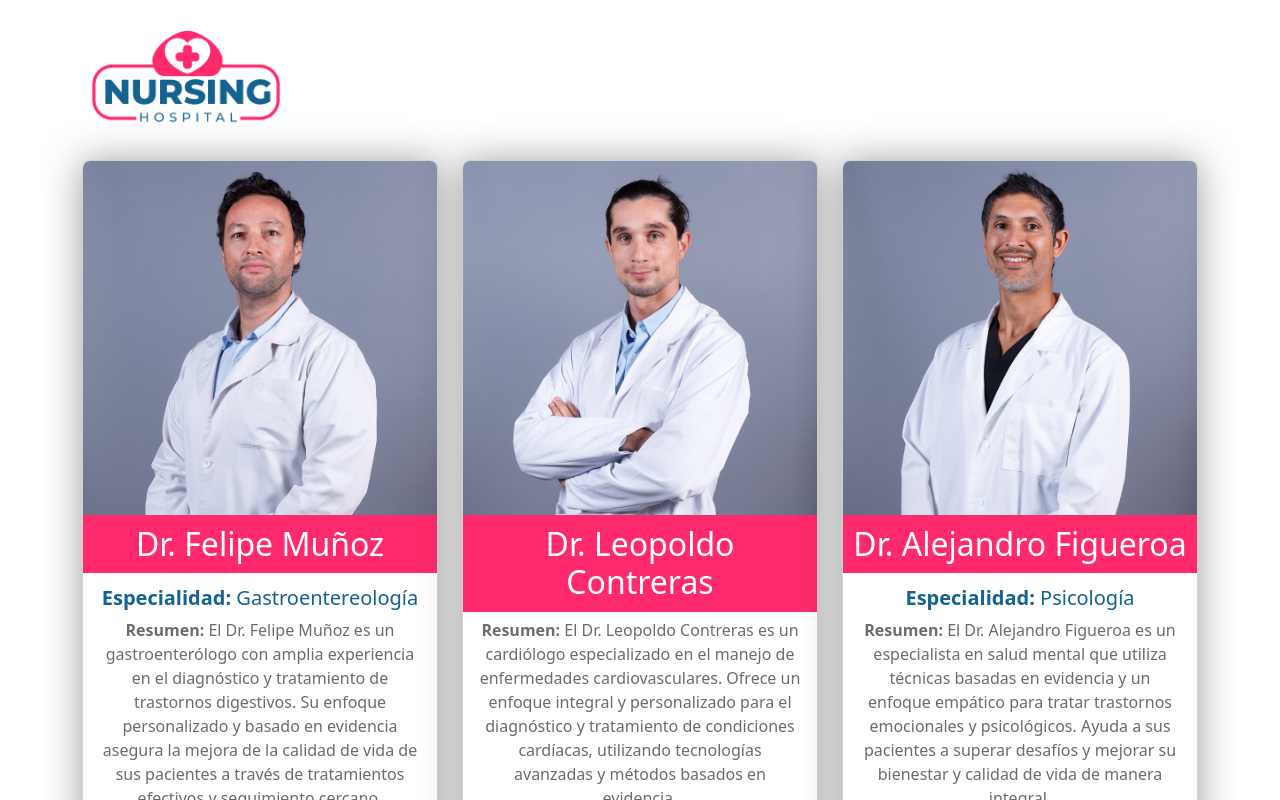
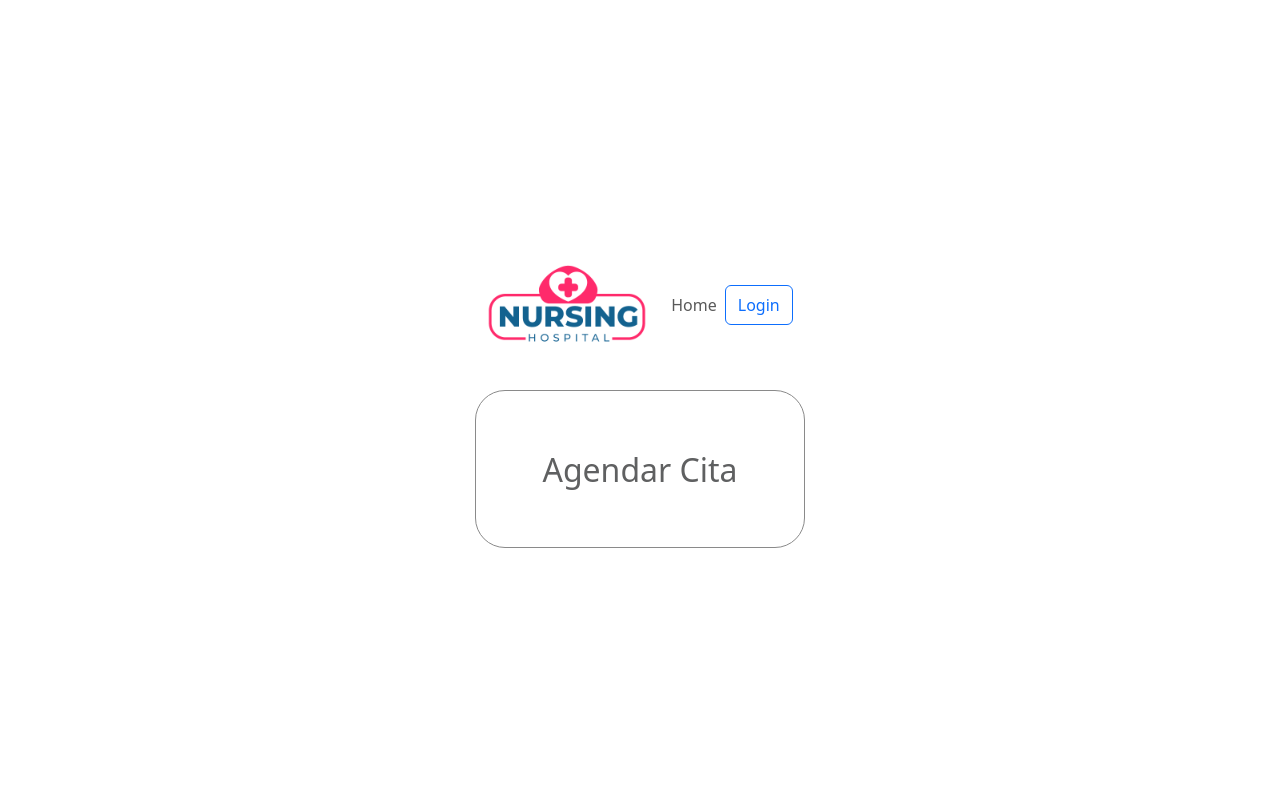
Before and after one commit to cristiansot/m6-ep2, a React (Vite) app: page /citas in a window 1280 px wide. Shown: the top 800 px of the page. Built offline with nearby package versions, Linux system fonts and the light colour scheme.

Commit message:
Se agreaga un navbar, context y formulario

```diff
--- a/package.json
+++ b/package.json
@@ -13,7 +13,8 @@
     "bootstrap": "^5.3.3",
     "react": "^18.3.1",
     "react-bootstrap": "^2.10.7",
-    "react-dom": "^18.3.1"
+    "react-dom": "^18.3.1",
+    "react-router-dom": "^7.2.0"
   },
   "devDependencies": {
     "@eslint/js": "^9.17.0",
--- a/src/App.tsx
+++ b/src/App.tsx
@@ -1,10 +1,13 @@
 import { useState, useEffect } from 'react';
+import { BrowserRouter as Router, Route, Routes } from 'react-router-dom';
 import DoctorCard from './components/DoctorCard';
-import Logo from './components/Logo';
 import OfflineBanner from './components/OfflineBanner';
 import InstallButton from './components/InstallButton';
+import AppointmentForm from './components/AppointmentForm.tsx';
+import AppNavbar from './components/AppNavbar';
 import 'bootstrap/dist/css/bootstrap.min.css';
 import './App.css';
+import { AuthProvider } from './context/AuthContext';
 
 interface Doctor {
   nombre: string;
@@ -60,13 +63,22 @@ function App() {
       .catch((error) => console.error('Error al cargar los datos:', error));
   }, []);
 
+  const handleAppointmentSubmit = (values: any) => {
+    console.log("Cita agendada:", values);
+  };
+
   return (
-    <>
+    <AuthProvider>
+      <Router>
         <OfflineBanner />
+        <AppNavbar />
         <div style={{ display: 'flex', justifyContent: 'space-between', alignItems: 'center', padding: '10px 20px' }}>
-        <Logo />
           <InstallButton />
         </div>
+        <Routes>
+          <Route
+            path="/"
+            element={
               <div className="container" style={{ marginBottom: 40 }}>
                 <div className="row">
                   {equipo.map((doctor, index) => (
@@ -76,7 +88,24 @@ function App() {
                   ))}
                 </div>
               </div>
-    </>
+            }
+          />
+          <Route
+            path="/citas"
+            element={
+              <AppointmentForm
+                doctors={equipo.map((doc) => ({
+                  nombre: doc.nombre,
+                  especialidad: doc.especialidad,
+                }))}
+                onAppointmentSubmit={handleAppointmentSubmit}
+                token="tu_token_de_autenticación"
+              />
+            }
+          />
+        </Routes>
+      </Router>
+    </AuthProvider>
   );
 }
 
--- /dev/null
+++ b/src/assets/css/form.css
@@ -0,0 +1,19 @@
+.formContainer {
+    border: 1px solid rgb(138, 138, 138);
+    border-radius: 30px;
+    margin-bottom: 20px;
+    padding-bottom: 30px;
+}
+
+.titleLabel {
+    margin-right: 20px;
+}
+
+.appointmentForm div {
+    margin-top: 10px;
+}
+
+/* button {
+    margin-top: 30px;
+    background-color: #0caacd;
+} */
--- /dev/null
+++ b/src/components/AppNavbar.tsx
@@ -0,0 +1,115 @@
+import React, { useState } from "react";
+import { Navbar, Container, Nav, Button, Modal, Form } from "react-bootstrap";
+import { Link, useNavigate } from "react-router-dom";
+import logotipo from "../assets/img/logotipo.png";
+import { useAuth } from "../context/AuthContext";
+
+const AppNavbar: React.FC = () => {
+  const [showLogin, setShowLogin] = useState(false);
+  const [username, setUsername] = useState("");
+  const [password, setPassword] = useState("");
+  const { isAuthenticated, role, login, logout } = useAuth();
+  const navigate = useNavigate();
+
+  const handleLoginClose = () => setShowLogin(false);
+  const handleLoginShow = () => setShowLogin(true);
+
+  const handleLogin = () => {
+    if (login(username, password)) {
+      handleLoginClose();
+    } else {
+      alert("Credenciales inválidas");
+    }
+  };
+
+  const handleLogout = () => {
+    logout();
+    navigate("/");
+  };
+
+  return (
+    <>
+      <Navbar
+        style={{ backgroundColor: "rgba(255, 255, 255, 0.8)", marginBottom: 12, marginTop: 20 }}
+        sticky="top"
+      >
+        <Container>
+          <Navbar.Brand>
+            <Link to="/">
+              <img src={logotipo} alt="Mi Clínica" style={{ height: 80 }} />
+            </Link>
+          </Navbar.Brand>
+          <Nav className="text-center mt-4 mb-4">
+            <Nav.Link as={Link} to="/" style={{ textDecoration: "none" }}>
+              Home
+            </Nav.Link>
+            {isAuthenticated && role === "admin" && (
+              <>
+                <Nav.Link as={Link} to="/equipo-medico" style={{ textDecoration: "none" }}>
+                  Equipo Médico
+                </Nav.Link>
+                <Nav.Link as={Link} to="/citas" style={{ textDecoration: "none" }}>
+                  Citas
+                </Nav.Link>
+              </>
+            )}
+            {isAuthenticated && (
+              <Nav.Link as={Link} to="/testimonios" style={{ textDecoration: "none" }}>
+                Testimonios
+              </Nav.Link>
+            )}
+            {!isAuthenticated && (
+              <Button variant="outline-primary" onClick={handleLoginShow}>
+                Login
+              </Button>
+            )}
+            {isAuthenticated && (
+              <Button variant="outline-danger" onClick={handleLogout}>
+                Logout
+              </Button>
+            )}
+          </Nav>
+        </Container>
+      </Navbar>
+
+      <Modal show={showLogin} onHide={handleLoginClose}>
+        <Modal.Header closeButton>
+          <Modal.Title>Iniciar Sesión</Modal.Title>
+        </Modal.Header>
+        <Modal.Body>
+          <Form>
+            <Form.Group controlId="formBasicUsername">
+              <Form.Label>Nombre</Form.Label>
+              <Form.Control
+                type="text"
+                placeholder="Ingresa tu nombre"
+                value={username}
+                onChange={(e) => setUsername(e.target.value)}
+              />
+            </Form.Group>
+
+            <Form.Group controlId="formBasicPassword">
+              <Form.Label>Contraseña</Form.Label>
+              <Form.Control
+                type="password"
+                placeholder="Contraseña"
+                value={password}
+                onChange={(e) => setPassword(e.target.value)}
+              />
+            </Form.Group>
+          </Form>
+        </Modal.Body>
+        <Modal.Footer>
+          <Button variant="secondary" onClick={handleLoginClose}>
+            Cancelar
+          </Button>
+          <Button variant="primary" onClick={handleLogin}>
+            Login
+          </Button>
+        </Modal.Footer>
+      </Modal>
+    </>
+  );
+};
+
+export default AppNavbar;
--- /dev/null
+++ b/src/components/AppointmentForm.tsx
@@ -0,0 +1,75 @@
+import React, { useRef, useEffect, useState } from "react";
+import { Formik, Form, Field, ErrorMessage } from "formik";
+import * as Yup from "yup";
+import "../assets/css/form.css";
+import { useAuth } from "../context/AuthContext";
+
+interface AppointmentFormProps {
+  doctors: { nombre: string; especialidad: string }[];
+  onAppointmentSubmit: (values: any) => void;
+}
+
+const AppointmentForm: React.FC<AppointmentFormProps> = ({ doctors, onAppointmentSubmit }) => {
+  const { token } = useAuth();
+  const [apiResponse, setApiResponse] = useState<string | null>(null);
+  const [isSubmitting, setIsSubmitting] = useState(false);
+
+  const submitAppointment = async (values: any) => {
+    try {
+      setIsSubmitting(true);
+      setApiResponse(null);
+
+      const response = await fetch(`${process.env.REACT_APP_API_URL}/appointments`, {
+        method: "POST",
+        headers: {
+          "Content-Type": "application/json",
+          Authorization: `Bearer ${token}`,
+        },
+        body: JSON.stringify(values),
+      });
+
+      if (response.ok) {
+        const data = await response.json();
+        setApiResponse("Cita agendada exitosamente");
+        onAppointmentSubmit(values);
+      } else {
+        const errorData = await response.json();
+        setApiResponse(`Error: ${errorData.message || "No se pudo agendar la cita"}`);
+      }
+    } catch (error) {
+      console.error("Error al enviar la cita:", error);
+      setApiResponse("Error al conectar con el servidor");
+    } finally {
+      setIsSubmitting(false);
+    }
+  };
+
+  return (
+    <div className="formContainer">
+      <h2 style={{ marginTop: 40, padding: 20, color: "#5f6061" }}>Agendar Cita</h2>
+      <Formik
+        initialValues={{
+          patientName: "",
+          doctor: "",
+          appointmentDate: "",
+        }}
+        validationSchema={Yup.object({
+          patientName: Yup.string().required("El nombre del paciente es obligatorio"),
+          doctor: Yup.string().required("Debes seleccionar un doctor"),
+          appointmentDate: Yup.date().required("Debes seleccionar una fecha"),
+        })}
+        onSubmit={(values, { resetForm }) => {
+          submitAppointment(values);
+          resetForm();
+        }}
+      >
+        {() => (
+          <Form className="appointmentForm">
+          </Form>
+        )}
+      </Formik>
+    </div>
+  );
+};
+
+export default AppointmentForm;
--- a/src/components/Logo.tsx
+++ /dev/null
@@ -1,12 +0,0 @@
-import React from 'react';
-import logo from '../assets/img/logotipo.png';
-
-const Logo: React.FC = () => {
-  return (
-    <div className="logo-container" style={{ marginTop: 20 }}>
-      <img src={logo} alt="Logotipo" className="logo" />
-    </div>
-  );
-};
-
-export default Logo;
--- /dev/null
+++ b/src/context/AuthContext.tsx
@@ -0,0 +1,54 @@
+import React, { createContext, useContext, useState } from "react";
+
+interface AuthContextProps {
+  isAuthenticated: boolean;
+  role: string | null;
+  login: (username: string, password: string) => boolean;
+  logout: () => void;
+  token: string | null;
+}
+
+const AuthContext = createContext<AuthContextProps>({
+  isAuthenticated: false,
+  role: null,
+  login: async () => false,
+  logout: () => {},
+  token: null,
+});
+
+export const AuthProvider: React.FC<{ children: React.ReactNode }> = ({ children }) => {
+  const [isAuthenticated, setIsAuthenticated] = useState(false);
+  const [role, setRole] = useState<string | null>(null);
+  const [token, setToken] = useState<string | null>(null);
+
+  const login = (username: string, password: string): boolean => {
+    console.log("Intento de login:", { username, password });
+    if (username === "admin" && password === "admin") {
+      setIsAuthenticated(true);
+      setRole("admin");
+      setToken("fake-token-admin");
+      return true;
+    }
+    if (username === "user" && password === "user") {
+      setIsAuthenticated(true);
+      setRole("user");
+      setToken("fake-token-user");
+      return true;
+    }
+    return false;
+  };
+
+  const logout = () => {
+    setIsAuthenticated(false);
+    setRole(null);
+    setToken(null);
+  };
+
+  return (
+    <AuthContext.Provider value={{ isAuthenticated, role, login, logout, token }}>
+      {children}
+    </AuthContext.Provider>
+  );
+};
+
+export const useAuth = () => useContext(AuthContext);
```
Also changed, not shown: 2 other files (tests, documents, lock files or other folders). Lines whose indentation alone changed are shown as unchanged.
